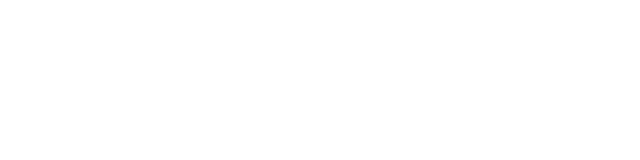
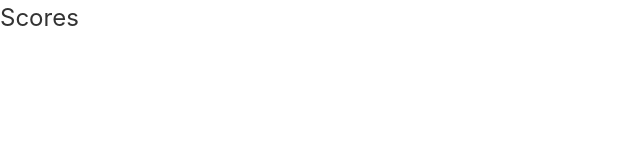
Before and after one commit to scoottrick/round-of-golf-app, a React (Create React App) app: page /scorecard/1 in a window 1280 px wide. Before the commit this address had no page. Shown: the top 160 px of the page, without its empty margins (0-640 px from the left). Built offline with nearby package versions, Linux system fonts and the light colour scheme.

Commit message:
Renames scorecard page

```diff
--- a/src/App.tsx
+++ b/src/App.tsx
@@ -1,9 +1,10 @@
 import React from 'react';
 import { Routes, Route } from 'react-router-dom';
+import HomePage from './pages/home-page/HomePage';
+import RoundSetupPage from './pages/round-setup-page/RoundSetupPage';
+import ScorecardPage from './pages/scorecard-page/ScorecardPage';
+
 import './App.scss';
-import HomePage from './pages/home-page/HomePage';
-import RoundScoresPage from './pages/round-scores-page/RoundScoresPage';
-import RoundSetupPage from './pages/round-setup-page/RoundSetupPage';
 
 function App() {
   return (
@@ -11,7 +12,7 @@
       <Routes>
         <Route path="/" element={<HomePage />} />
         <Route path="round-setup" element={<RoundSetupPage />} />
-        <Route path="round/:roundId" element={<RoundScoresPage />} />
+        <Route path="scorecard/:roundId" element={<ScorecardPage />} />
       </Routes>
     </div>
   );
--- a/src/pages/round-scores-page/RoundScoresPage.tsx
+++ b/src/pages/scorecard-page/ScorecardPage.tsx
@@ -1,6 +1,6 @@
 import React from 'react';
 
-const RoundScoresPage = () => {
+const ScorecardPage = () => {
   return <h1 className="uk-text-lead">Scores</h1>;
 };
-export default RoundScoresPage;
+export default ScorecardPage;
```
